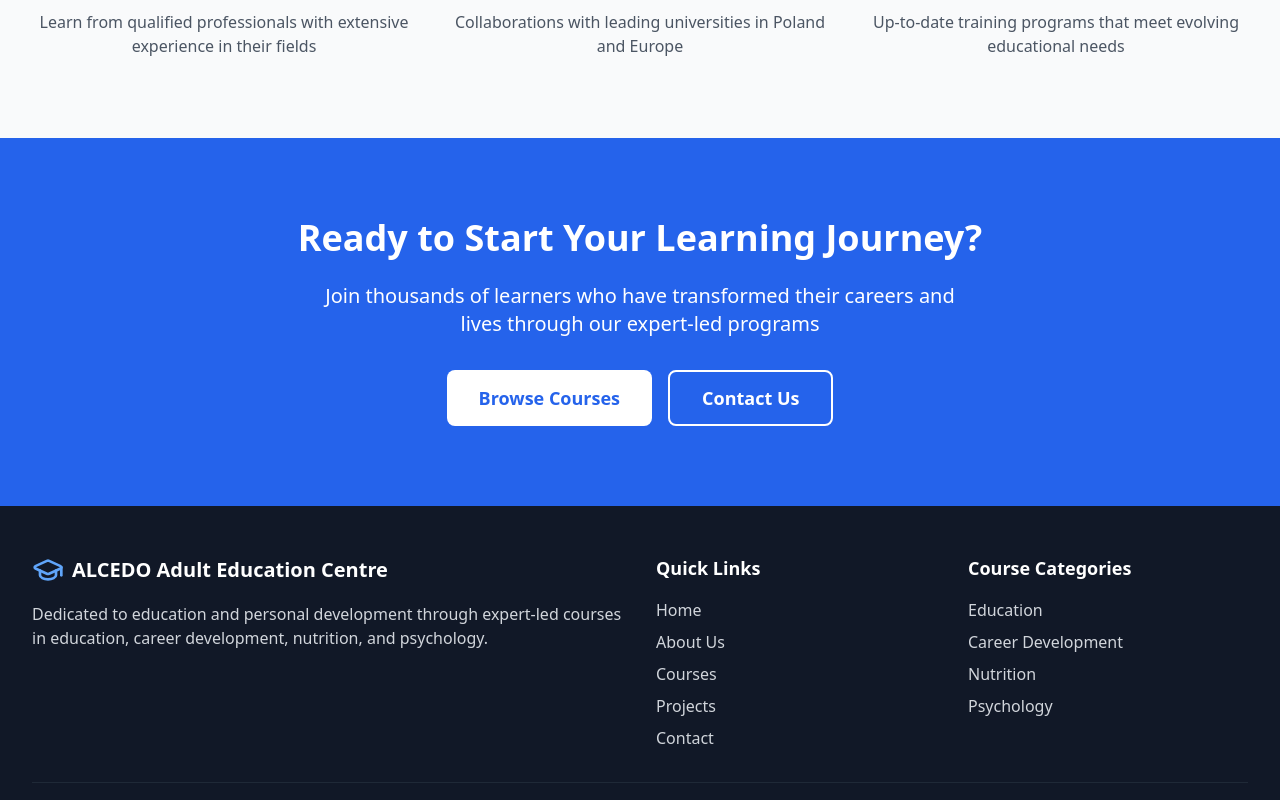
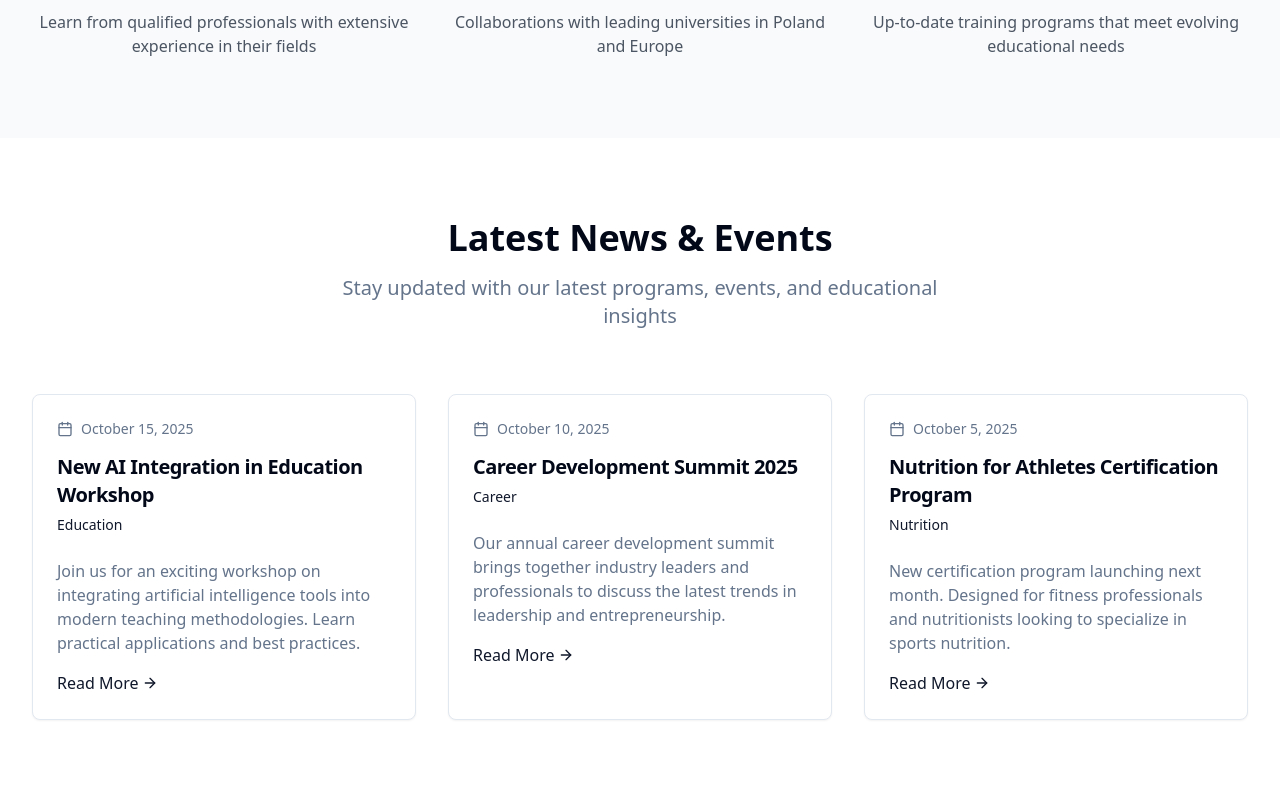
Before and after one commit to aanczka/alcedo-future-pathways, a React (Vite) app: page / in a window 1280 px wide. Shown: the part 1500-2300 px from the top of the page. Built offline with nearby package versions, Linux system fonts and the light colour scheme.

Commit message:
Add news section to Homepage

```diff
--- a/src/pages/Home.tsx
+++ b/src/pages/Home.tsx
@@ -1,7 +1,8 @@
 
 import React from 'react';
 import { Link } from 'react-router-dom';
-import { BookOpen, TrendingUp, Apple, Brain, ArrowRight, Users, Award, Globe } from 'lucide-react';
+import { BookOpen, TrendingUp, Apple, Brain, ArrowRight, Users, Award, Globe, Calendar, Clock } from 'lucide-react';
+import { Card, CardContent, CardDescription, CardHeader, CardTitle } from '@/components/ui/card';
 
 const Home = () => {
   const categories = [
@@ -50,6 +51,27 @@ const Home = () => {
       icon: Globe,
       title: 'Modern Programs',
       description: 'Up-to-date training programs that meet evolving educational needs',
+    },
+  ];
+
+  const newsItems = [
+    {
+      date: '2025-10-15',
+      title: 'New AI Integration in Education Workshop',
+      description: 'Join us for an exciting workshop on integrating artificial intelligence tools into modern teaching methodologies. Learn practical applications and best practices.',
+      category: 'Education',
+    },
+    {
+      date: '2025-10-10',
+      title: 'Career Development Summit 2025',
+      description: 'Our annual career development summit brings together industry leaders and professionals to discuss the latest trends in leadership and entrepreneurship.',
+      category: 'Career',
+    },
+    {
+      date: '2025-10-05',
+      title: 'Nutrition for Athletes Certification Program',
+      description: 'New certification program launching next month. Designed for fitness professionals and nutritionists looking to specialize in sports nutrition.',
+      category: 'Nutrition',
     },
   ];
 
@@ -153,6 +175,49 @@ const Home = () => {
         </div>
       </section>
 
+      {/* News Section */}
+      <section className="py-20 bg-background">
+        <div className="max-w-7xl mx-auto px-4 sm:px-6 lg:px-8">
+          <div className="text-center mb-16">
+            <h2 className="text-3xl md:text-4xl font-bold text-foreground mb-4">
+              Latest News & Events
+            </h2>
+            <p className="text-xl text-muted-foreground max-w-2xl mx-auto">
+              Stay updated with our latest programs, events, and educational insights
+            </p>
+          </div>
+
+          <div className="grid grid-cols-1 md:grid-cols-3 gap-8">
+            {newsItems.map((item, index) => (
+              <Card key={index} className="hover:shadow-lg transition-shadow duration-300">
+                <CardHeader>
+                  <div className="flex items-center gap-2 text-sm text-muted-foreground mb-2">
+                    <Calendar className="h-4 w-4" />
+                    <span>{new Date(item.date).toLocaleDateString('en-US', { month: 'long', day: 'numeric', year: 'numeric' })}</span>
+                  </div>
+                  <CardTitle className="text-xl">{item.title}</CardTitle>
+                  <CardDescription className="text-sm font-medium text-primary">
+                    {item.category}
+                  </CardDescription>
+                </CardHeader>
+                <CardContent>
+                  <p className="text-muted-foreground mb-4">
+                    {item.description}
+                  </p>
+                  <Link
+                    to="#"
+                    className="inline-flex items-center text-primary font-medium hover:underline group"
+                  >
+                    Read More
+                    <ArrowRight className="ml-1 h-4 w-4 group-hover:translate-x-1 transition-transform duration-200" />
+                  </Link>
+                </CardContent>
+              </Card>
+            ))}
+          </div>
+        </div>
+      </section>
+
       {/* CTA Section */}
       <section className="py-20 bg-blue-600 text-white">
         <div className="max-w-7xl mx-auto px-4 sm:px-6 lg:px-8 text-center">
```
